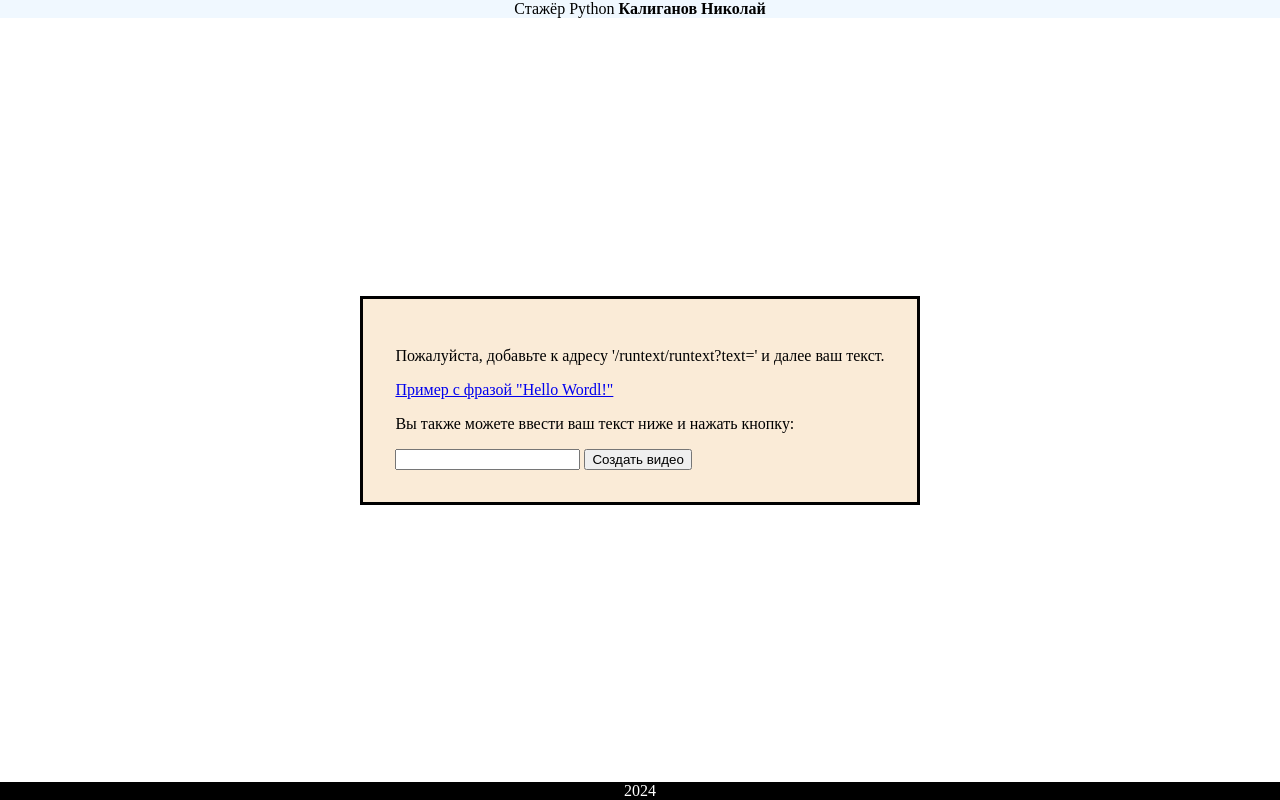
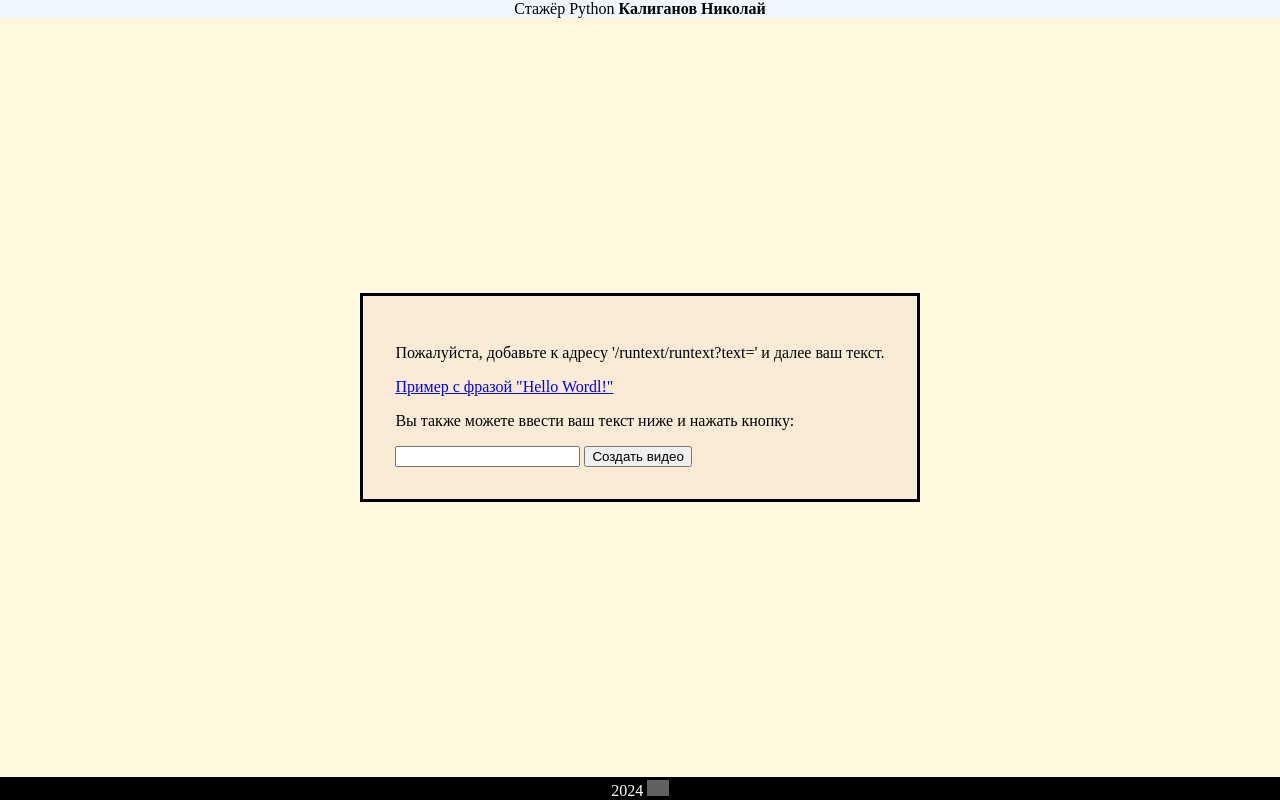
Before and after one commit to kaliganoff/runtext, a Django app: page / in a window 1280 px wide. Run offline with Django 5.2, Linux system fonts and the light colour scheme; grey boxes are pictures that could not be loaded.

Commit message:
feat: Add a link to GitHub

```diff
--- a/templates/index.html
+++ b/templates/index.html
@@ -5,7 +5,7 @@
     <meta name="viewport" content="width=device-width, initial-scale=1.0">
     <title>Runtext</title>
 </head>
-<body style="display: flex; justify-content: space-between; flex-direction: column; height: 100vh; align-items: center; margin: 0px;">
+<body style="display: flex; justify-content: space-between; flex-direction: column; height: 100vh; align-items: center; margin: 0px; background-color: cornsilk;">
     <header style="background-color: aliceblue; width: 100vw; text-align: center;">Стажёр Python <b>Калиганов Николай</b></header>
     <main style="background-color: antiquewhite; border-color: black; border-style: solid; padding: 2em;">
         <p>Пожалуйста, добавьте к адресу '/runtext/runtext?text=' и далее ваш текст.</p>
@@ -16,6 +16,6 @@
             <button>Создать видео</button>
         </form>
     </main>
-    <footer style="color: white; background-color: black; width: 100vw; text-align: center;">2024</footer>
+    <footer style="color: white; background-color: black; width: 100vw; text-align: center;">2024 <a href="https://github.com/kaliganoff"><img style="filter: invert(100%); height: 1em; margin-top: .2em;" src="https://cdn-icons-png.flaticon.com/512/25/25231.png" alt=""></a></footer>
 </body>
 </html>
```
